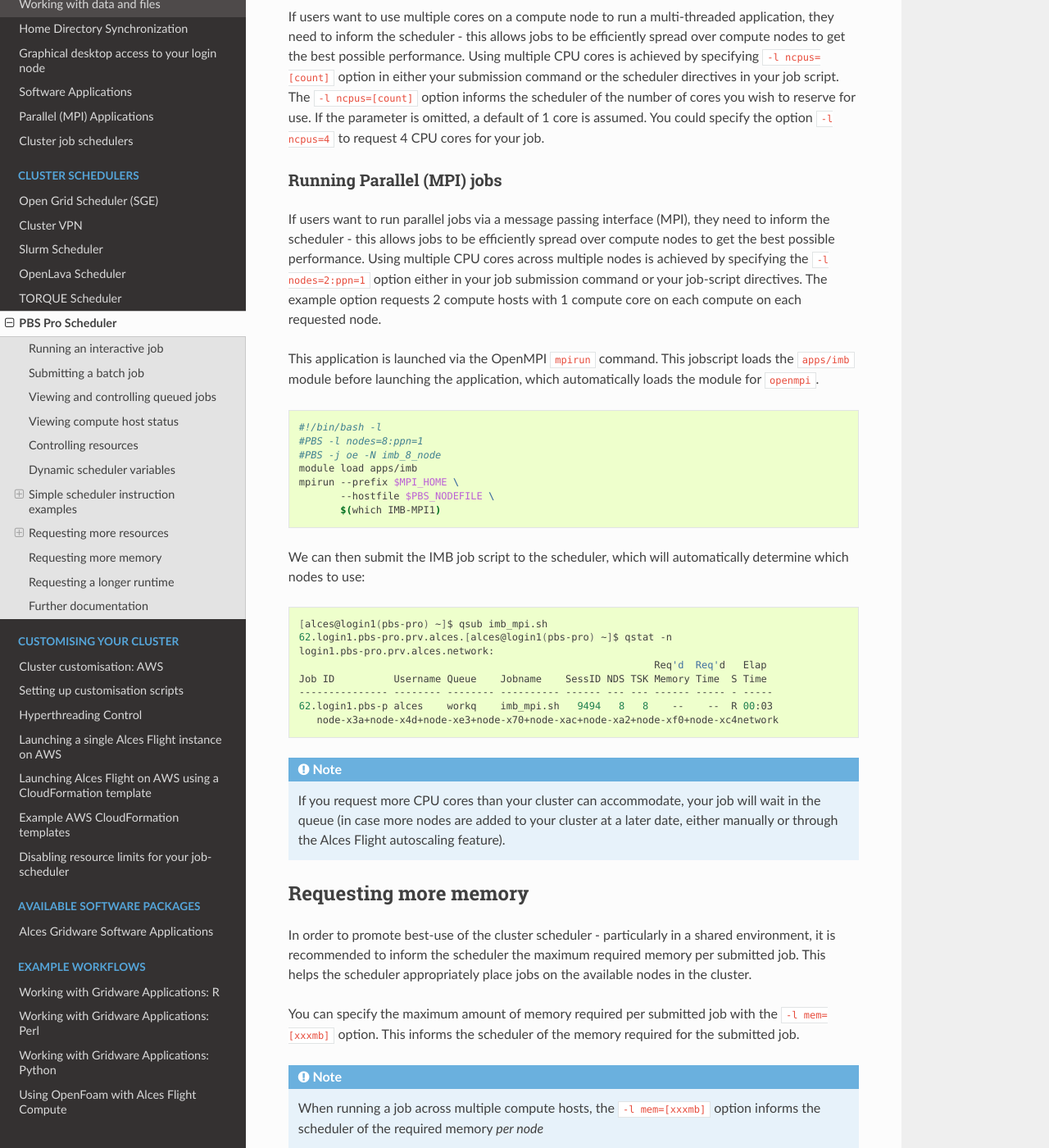
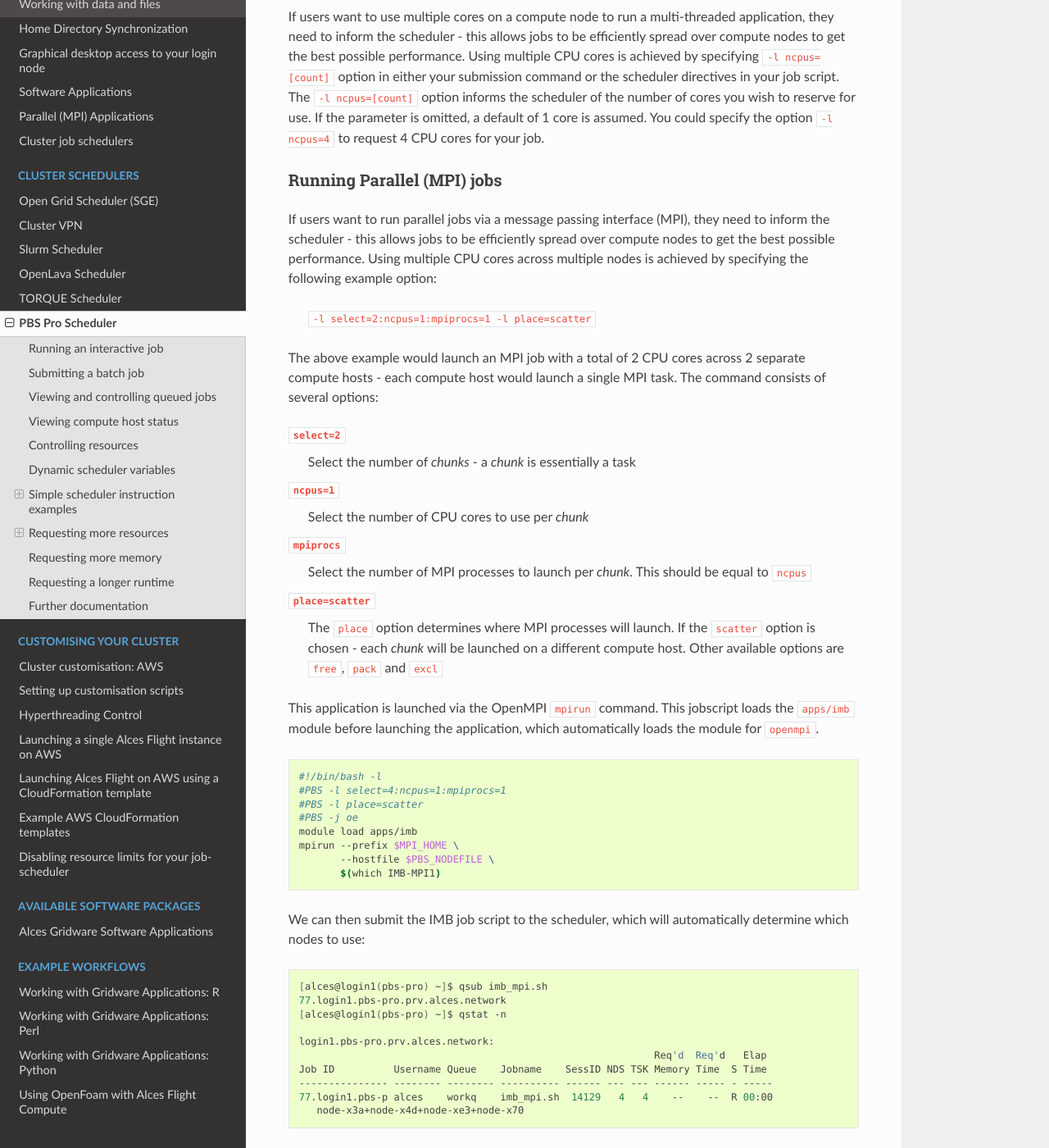
Before and after one commit to alces-software/flight-appliance-docs, a Sphinx documentation site: the page built from docs/source/pbspro/pbspro.rst, in a window 1280 px wide and 1400 px high, scrolled down 8668 px. Shown: the whole window at 82% size. Built offline with Sphinx 7.4.7 and the Read the Docs theme 2.0.0, drawn with Linux system fonts in a browser that asks for light colours.

Commit message:
Update PBSPro MPI submission guide

```diff
--- a/docs/source/pbspro/pbspro.rst
+++ b/docs/source/pbspro/pbspro.rst
@@ -332,15 +332,32 @@ the parameter is omitted, a default of 1 core is assumed. You could specify the
 Running Parallel (MPI) jobs
 ~~~~~~~~~~~~~~~~~~~~~~~~~~~
 
-If users want to run parallel jobs via a message passing interface (MPI), they need to inform the scheduler - this allows jobs to be efficiently spread over compute nodes to get the best possible performance. Using multiple CPU cores across multiple nodes is achieved by specifying the ``-l nodes=2:ppn=1`` option either in your job submission command or your job-script directives. The example option requests 2 compute hosts with 1 compute core on each compute on each requested node.
+If users want to run parallel jobs via a message passing interface (MPI), they need to inform the scheduler - this allows jobs to be efficiently spread over compute nodes to get the best possible performance. Using multiple CPU cores across multiple nodes is achieved by specifying the following example option:
+
+    ``-l select=2:ncpus=1:mpiprocs=1 -l place=scatter``
+
+The above example would launch an MPI job with a total of 2 CPU cores across 2 separate compute hosts - each compute host would launch a single MPI task. The command consists of several options:
+
+``select=2``
+  Select the number of *chunks* - a *chunk* is essentially a task
+
+``ncpus=1``
+  Select the number of CPU cores to use per *chunk*
+
+``mpiprocs``
+  Select the number of MPI processes to launch per *chunk*. This should be equal to ``ncpus``
+
+``place=scatter``
+  The ``place`` option determines where MPI processes will launch. If the ``scatter`` option is chosen - each *chunk* will be launched on a different compute host. Other available options are ``free``, ``pack`` and ``excl``
 
 This application is launched via the OpenMPI ``mpirun`` command. This jobscript loads the ``apps/imb`` module before launching the application, which automatically loads the module for ``openmpi``.
 
 .. code:: bash
 
   #!/bin/bash -l
-  #PBS -l nodes=8:ppn=1
-  #PBS -j oe -N imb_8_node
+  #PBS -l select=4:ncpus=1:mpiprocs=1
+  #PBS -l place=scatter
+  #PBS -j oe
   module load apps/imb
   mpirun --prefix $MPI_HOME \
          --hostfile $PBS_NODEFILE \
@@ -351,13 +368,15 @@ We can then submit the IMB job script to the scheduler, which will automatically
 .. code:: bash
 
   [alces@login1(pbs-pro) ~]$ qsub imb_mpi.sh
-  62.login1.pbs-pro.prv.alces.[alces@login1(pbs-pro) ~]$ qstat -n
+  77.login1.pbs-pro.prv.alces.network
+  [alces@login1(pbs-pro) ~]$ qstat -n
+
   login1.pbs-pro.prv.alces.network:
                                                               Req'd  Req'd   Elap
   Job ID          Username Queue    Jobname    SessID NDS TSK Memory Time  S Time
   --------------- -------- -------- ---------- ------ --- --- ------ ----- - -----
-  62.login1.pbs-p alces    workq    imb_mpi.sh   9494   8   8    --    --  R 00:03
-     node-x3a+node-x4d+node-xe3+node-x70+node-xac+node-xa2+node-xf0+node-xc4network
+  77.login1.pbs-p alces    workq    imb_mpi.sh  14129   4   4    --    --  R 00:00
+     node-x3a+node-x4d+node-xe3+node-x70
 
 .. note:: If you request more CPU cores than your cluster can accommodate, your job will wait in the queue (in case more nodes are added to your cluster at a later date, either manually or through the Alces Flight autoscaling feature).
 
```
